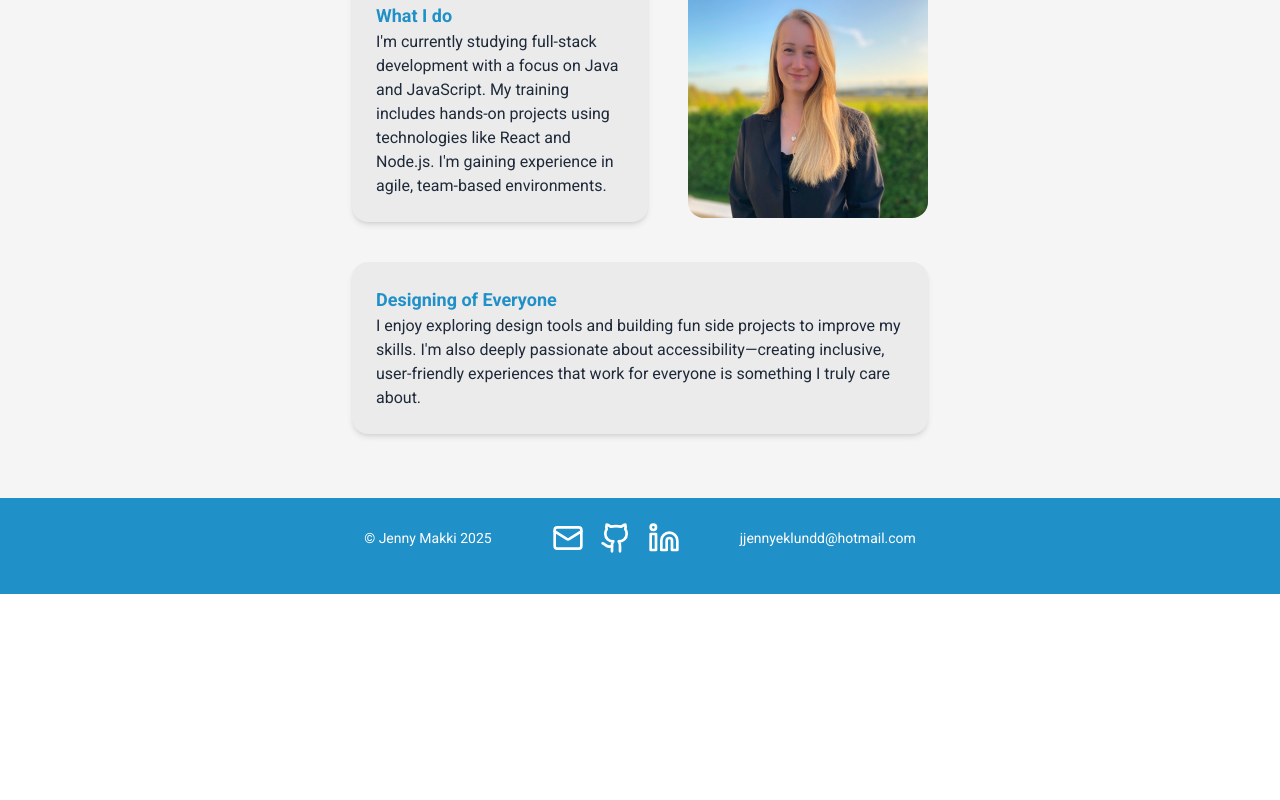
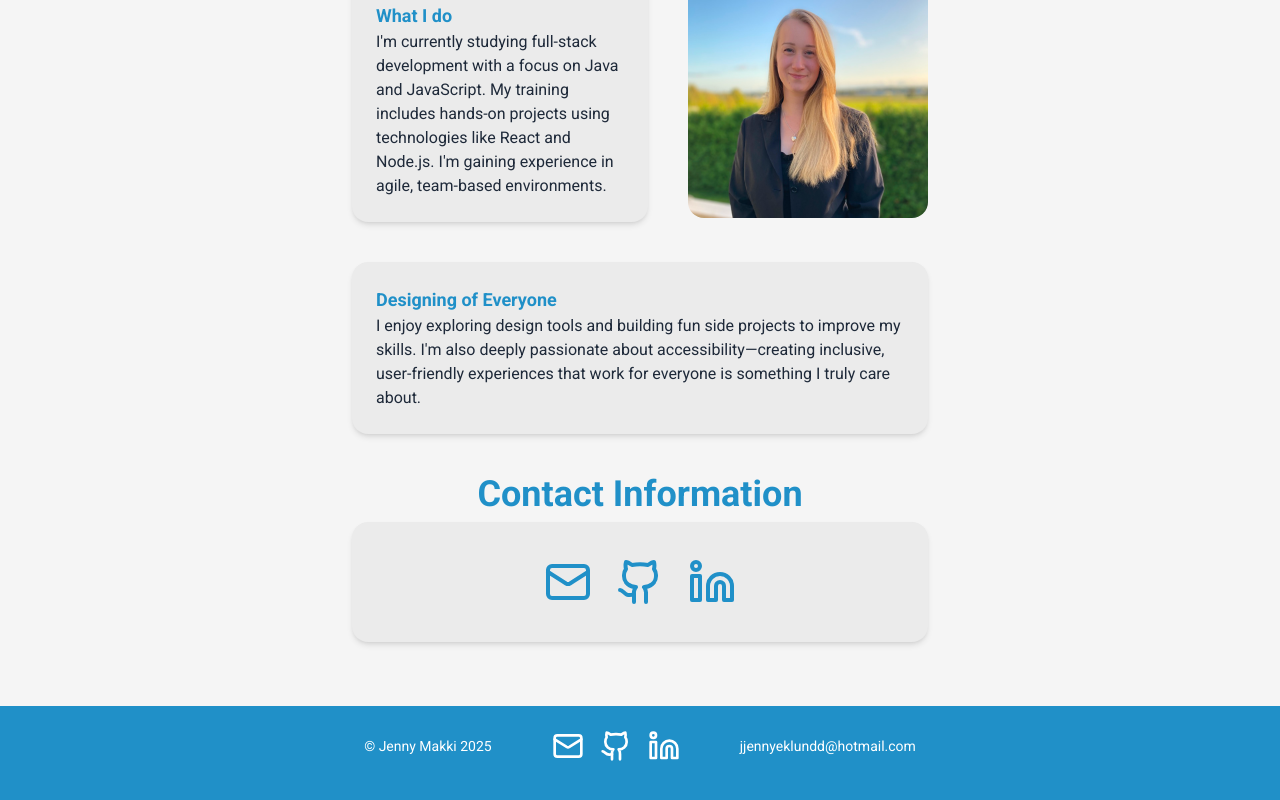
Before and after one commit to jennymakki/jennys-presentation, a Next.js app: page /about in a window 1280 px wide. Shown: the part 434-1234 px from the top of the page. Before the commit the page ends 1028 px from the top, so only its background shows below. Built offline with nearby package versions, Linux system fonts and the light colour scheme.

Commit message:
created a component for contact and imported it into About

```diff
--- a/src/app/about/page.tsx
+++ b/src/app/about/page.tsx
@@ -1,5 +1,6 @@
 import Header from "@/components/header";
 import Footer from "@/components/footer";
+import Contact from "@/components/contact";
 import Image from "next/image";
 
 export default function About() {
@@ -12,25 +13,27 @@ export default function About() {
           About Me
         </h2>
 
-        {/* First Section */}
         <div className="max-w-xl mx-auto bg-[#EBEBEB] p-6 rounded-2xl shadow-md">
           <h2 className="text-[#2090C8] font-bold text-lg">My Story</h2>
           <p className="text-md text-gray-800">
-          I transitioned from teaching to tech driven by a desire to build things that help people. My experience in the classroom sharpened my communication and problem-solving skills—both of which I now apply to writing clean, accessible code.
+            I transitioned from teaching to tech driven by a desire to build
+            things that help people. My experience in the classroom sharpened my
+            communication and problem-solving skills—both of which I now apply
+            to writing clean, accessible code.
           </p>
         </div>
 
-{/* Second Section with image beside it */}
         <div className="max-w-xl mx-auto flex flex-col md:flex-row items-stretch gap-10">
-  {/* Text box */}
           <div className="flex-1 bg-[#EBEBEB] p-6 rounded-2xl shadow-md">
             <h3 className="text-[#2090C8] font-bold text-lg">What I do</h3>
             <p className="text-md text-gray-800">
-    I'm currently studying full-stack development with a focus on Java and JavaScript. My training includes hands-on projects using technologies like React and Node.js. I'm gaining experience in agile, team-based environments.
+              I'm currently studying full-stack development with a focus on Java
+              and JavaScript. My training includes hands-on projects using
+              technologies like React and Node.js. I'm gaining experience in
+              agile, team-based environments.
             </p>
           </div>
 
-  {/* Image next to the text (or below it on small screens) */}
           <div className="w-full md:w-60 h-60 relative rounded-2xl overflow-hidden flex-shrink-0 mx-auto">
             <Image
               src="/JennyMakki.png"
@@ -41,15 +44,18 @@ export default function About() {
           </div>
         </div>
 
-
-        {/* Third Section */}
         <div className="max-w-xl mx-auto bg-[#EBEBEB] p-6 rounded-2xl shadow-md">
-        <h4 className="text-[#2090C8] font-bold text-lg">Designing of Everyone</h4>
+          <h4 className="text-[#2090C8] font-bold text-lg">
+            Designing of Everyone
+          </h4>
           <p className="text-md text-gray-800">
-          I enjoy exploring design tools and building fun side projects to improve my skills.
-          I'm also deeply passionate about accessibility—creating inclusive, user-friendly experiences that work for everyone is something I truly care about.
+            I enjoy exploring design tools and building fun side projects to
+            improve my skills. I'm also deeply passionate about
+            accessibility—creating inclusive, user-friendly experiences that
+            work for everyone is something I truly care about.
           </p>
         </div>
+        <Contact />
       </main>
 
       <footer className="row-start-4 bg-[#2090C8] w-full">
--- a/src/app/page.tsx
+++ b/src/app/page.tsx
@@ -2,10 +2,10 @@
 import Header from "@/components/header";
 import Footer from "@/components/footer";
 import Introduction from "@/components/introduction";
+import Contact from "@/components/contact"
 import { projects } from "../data/projects";
 import { ProjectCard } from "@/components/ProjectCard";
 import Skills from "@/components/Skills";
-import { Mail, Github, Linkedin } from "lucide-react";
 
 export default function Home() {
   const limitedProjects = projects.slice(0, 6);
@@ -66,34 +66,7 @@ export default function Home() {
             </p>
           </div>
         </div>
-        <div className="items-center mt-10">
-          <h6 className="text-[#2090C8] font-roboto font-bold text-3xl md:text-4xl text-center mb-2">
-            Contact Information
-          </h6>
-          <div className="max-w-xl bg-[#EBEBEB] rounded-2xl shadow-md p-6 mx-auto">
-            <div className="flex justify-center gap-6 pt-3 pb-3">
-              <a href="mailto:jjennyeklundd@hotmail.com" aria-label="Email">
-                <Mail className="text-[#2090C8] hover:text-[#FF6F61] w-12 h-12" />
-              </a>
-              <a
-                href="https://github.com/jennymakki"
-                target="_blank"
-                rel="noopener noreferrer"
-                aria-label="GitHub"
-              >
-                <Github className="text-[#2090C8] hover:text-[#FF6F61] w-12 h-12" />
-              </a>
-              <a
-                href="https://www.linkedin.com/in/jenny-makki-197614210/"
-                target="_blank"
-                rel="noopener noreferrer"
-                aria-label="LinkedIn"
-              >
-                <Linkedin className="text-[#2090C8] hover:text-[#FF6F61] w-12 h-12" />
-              </a>
-            </div>
-          </div>
-        </div>
+        <Contact/>
       </section>
       <footer className="row-start-4 mt-6 bg-[#2090C8] w-full">
         <Footer />
--- /dev/null
+++ b/src/components/contact.tsx
@@ -0,0 +1,32 @@
+import { Mail, Github, Linkedin } from "lucide-react"
+export default function Contact() {
+    return (
+<div className="items-center mt-10">
+<h6 className="text-[#2090C8] font-roboto font-bold text-3xl md:text-4xl text-center mb-2">
+  Contact Information
+</h6>
+<div className="max-w-xl bg-[#EBEBEB] rounded-2xl shadow-md p-6 mx-auto">
+  <div className="flex justify-center gap-6 pt-3 pb-3">
+    <a href="mailto:jjennyeklundd@hotmail.com" aria-label="Email">
+      <Mail className="text-[#2090C8] hover:text-[#FF6F61] w-12 h-12" />
+    </a>
+    <a
+      href="https://github.com/jennymakki"
+      target="_blank"
+      rel="noopener noreferrer"
+      aria-label="GitHub"
+    >
+      <Github className="text-[#2090C8] hover:text-[#FF6F61] w-12 h-12" />
+    </a>
+    <a
+      href="https://www.linkedin.com/in/jenny-makki-197614210/"
+      target="_blank"
+      rel="noopener noreferrer"
+      aria-label="LinkedIn"
+    >
+      <Linkedin className="text-[#2090C8] hover:text-[#FF6F61] w-12 h-12" />
+    </a>
+  </div>
+</div>
+</div>
+    )}
```
Lines whose indentation alone changed are shown as unchanged.
